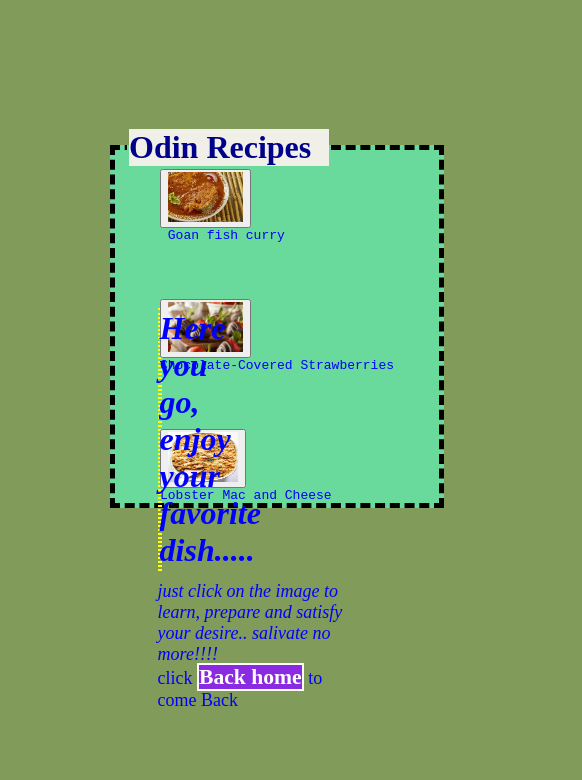
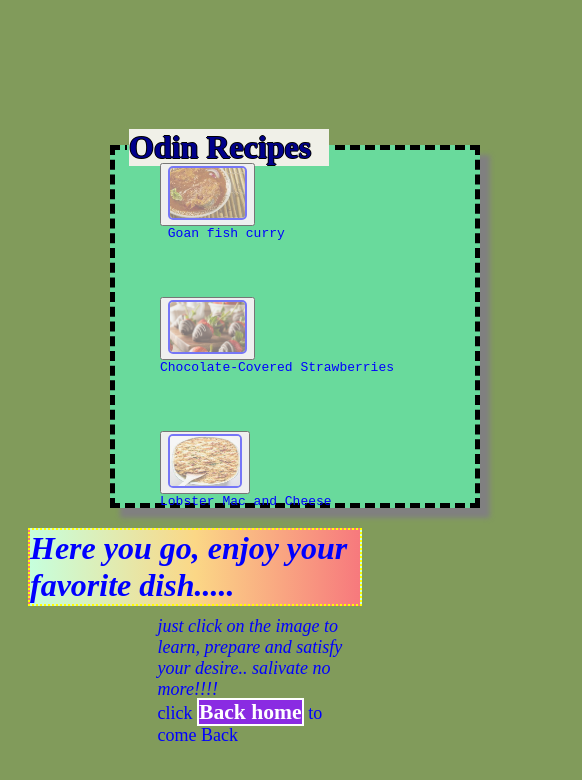
Before and after one commit to lovis-ambrose/odin-recipes., a plain HTML site: page index.html in a window 390 px wide. Shown: the whole page, 582 px wide, since content can reach past the window. Drawn offline with Linux system fonts and the light colour scheme.

Commit message:
its  beautiful

```diff
--- a/css/styles.css
+++ b/css/styles.css
@@ -1,8 +1,7 @@
 .content{
-    /* background-color: rgb(64, 71, 136); */
     color: blue;
     background-color: rgb(129, 155, 91);
-    background-image: url(./recipes/strawberries.jpg);
+
 }
 body{
     background-color: lightblue;
@@ -16,7 +15,22 @@ body{
     box-sizing: content-box;
     font-family: 'Times New Roman', Times, serif;
     font-size: larger;
+    cursor: pointer;
+}
+img{
+    opacity: 0.5;
+    transition: width 2s, height 2s, transform 2s;
 
+}
+img{
+    border: 2px solid blue;
+    border-radius: 5px;
+}
+img:hover{
+    opacity: 1.0;
+    width: 600px;
+    height: 400px;
+    cursor: pointer;
 }
 .two-items{
     display: flex;
--- a/index.html
+++ b/index.html
@@ -10,6 +10,7 @@
         fieldset{
             background-color: rgb(105, 218, 156);
             border: 5px dashed black;
+            box-shadow: 10px 10px 5px grey;
         }
         .container{
             padding: 100px;
@@ -25,6 +26,7 @@
             background-color: rgb(240, 240, 232);
             color: darkblue;
             border: 5px;
+            text-shadow: -1px 0 black, 0 1px black, 1px 0 black, 0 -1px black;
         }
         .links{
             display: flex;
@@ -35,8 +37,11 @@
             justify-content: center;
         }
         img:hover{
-            border: 5px solid cyan;
+            border: 2px solid cyan;
             box-sizing: border-box;
+            width: 80px;
+            height: 60px;
+
         }
         #paragragh{
             margin-top: 0pc;
@@ -69,6 +74,41 @@
             font-family: 'Times New Roman', Times, serif;
             font-size: larger;
         }
+        /* ------responsive------- */
+        @media  screen and (max-width: 700px) {
+            .container {
+                width: 49.99999%;
+                margin: 6px 0;
+             }
+        }
+
+        @media  screen and (max-width: 500px) {
+            .container {
+                width: 100%;
+            }
+        }
+        @media  screen and (max-width: 700px) {
+            .respo {
+                width: 49.99999%;
+                margin: 6px 0;
+             }
+        }
+
+        @media  screen and (max-width: 500px) {
+            .respo {
+                width: 100%;
+                margin-top: 220px;
+            }
+            #paragragh{
+            margin-top: 0pc;
+            margin-left: 20px;
+            margin-bottom: 10px;
+            margin-right: 20px;
+            align-items: center;
+
+        }
+
+
     </style>
 </head>
 <body class="content">
@@ -77,14 +117,16 @@
         <legend><h1>Odin Recipes</h1></legend>
         <div class="links">
             <pre>
-            <p><button><a href="recipes/pasted_fish.html"><img src="./recipes/fish.jpeg" height="50"></a></button><br> Goan fish curry</p>
-            <p><button><a href="recipes/strawberries.html"><img src="./recipes/strawberries.jpg" height="50"></a></button><br>Chocolate-Covered Strawberries</p>
-            <p><button><a href="recipes/cheese.html"><img src="./recipes/cheese.jpeg" height="50" width="70"></a></button><br>Lobster Mac and Cheese</p>
+            <p><button><a href="recipes/pasted_fish.html"><img src="./images/fish.jpeg" height="50"></a></button><br> Goan fish curry</p>
+            <p><button><a href="recipes/strawberries.html"><img src="./images/strawberries.jpg" height="50"></a></button><br>Chocolate-Covered Strawberries</p>
+            <p><button><a href="recipes/cheese.html"><img src="./images/cheese.jpeg" height="50" width="70"></a></button><br>Lobster Mac and Cheese</p>
             </pre>
         </div>
     </fieldset>
     </div>
-    <p id="paragragh"><b><i>Here you go, enjoy your favorite dish.....</i></b></p>
-    <p id="para"><i>just click on the image to learn, prepare and satisfy your desire.. <em>salivate no more!!!!</em></i> <br> click <strong class="back-home">Back home</strong> to come Back</p>
+        <div class="respo">
+            <p id="paragragh"><b><i>Here you go, enjoy your favorite dish.....</i></b></p>
+            <p id="para"><i>just click on the image to learn, prepare and satisfy your desire.. <em>salivate no more!!!!</em></i> <br> click <strong class="back-home">Back home</strong> to come Back</p>
+        </div>
 </body>
 </html>
```
Also changed, not shown: recipes/cheese.html (+1 -1 lines), recipes/pasted_fish.html (+1 -1 lines), recipes/strawberries.html (+1 -1 lines), images/cheese.jpeg (renamed from recipes/cheese.jpeg), images/fish.jpeg (renamed from recipes/fish.jpeg), images/img_lights.jpg (added), images/strawberries.jpg (renamed from recipes/strawberries.jpg).
